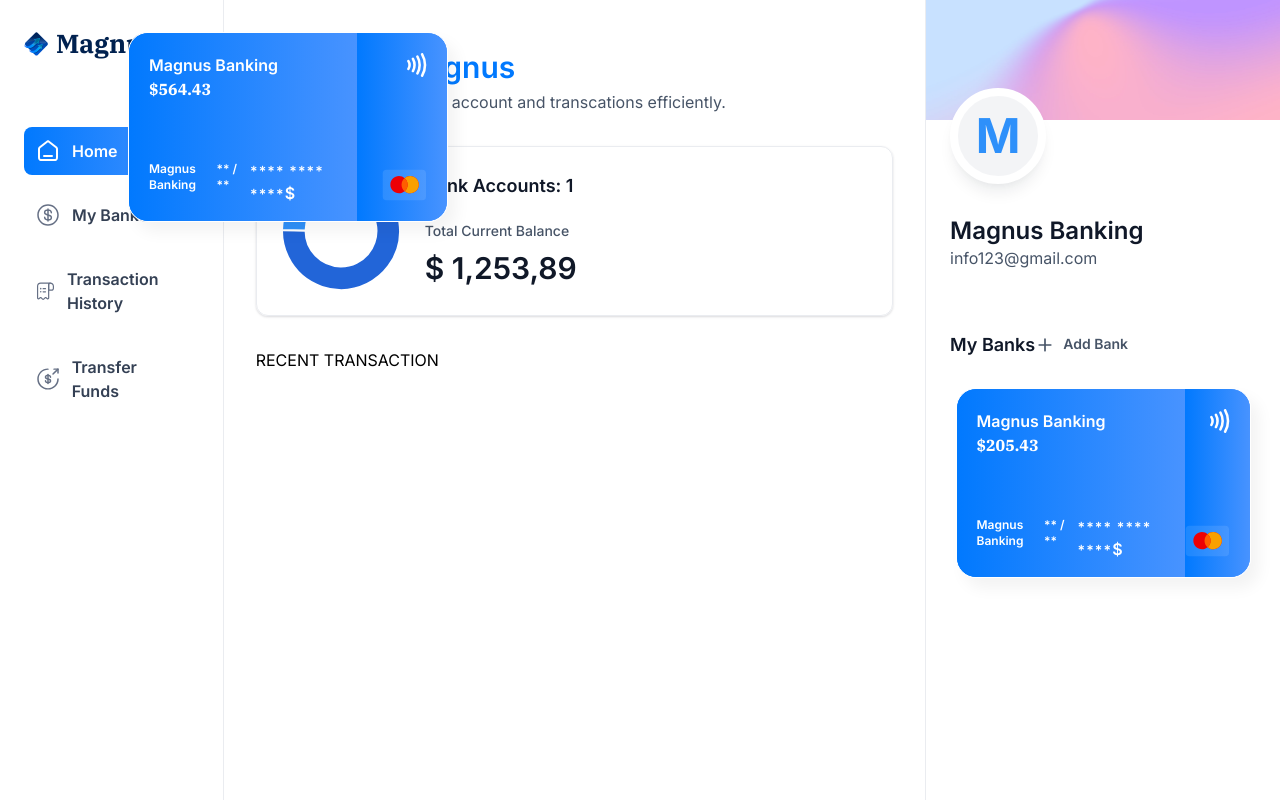
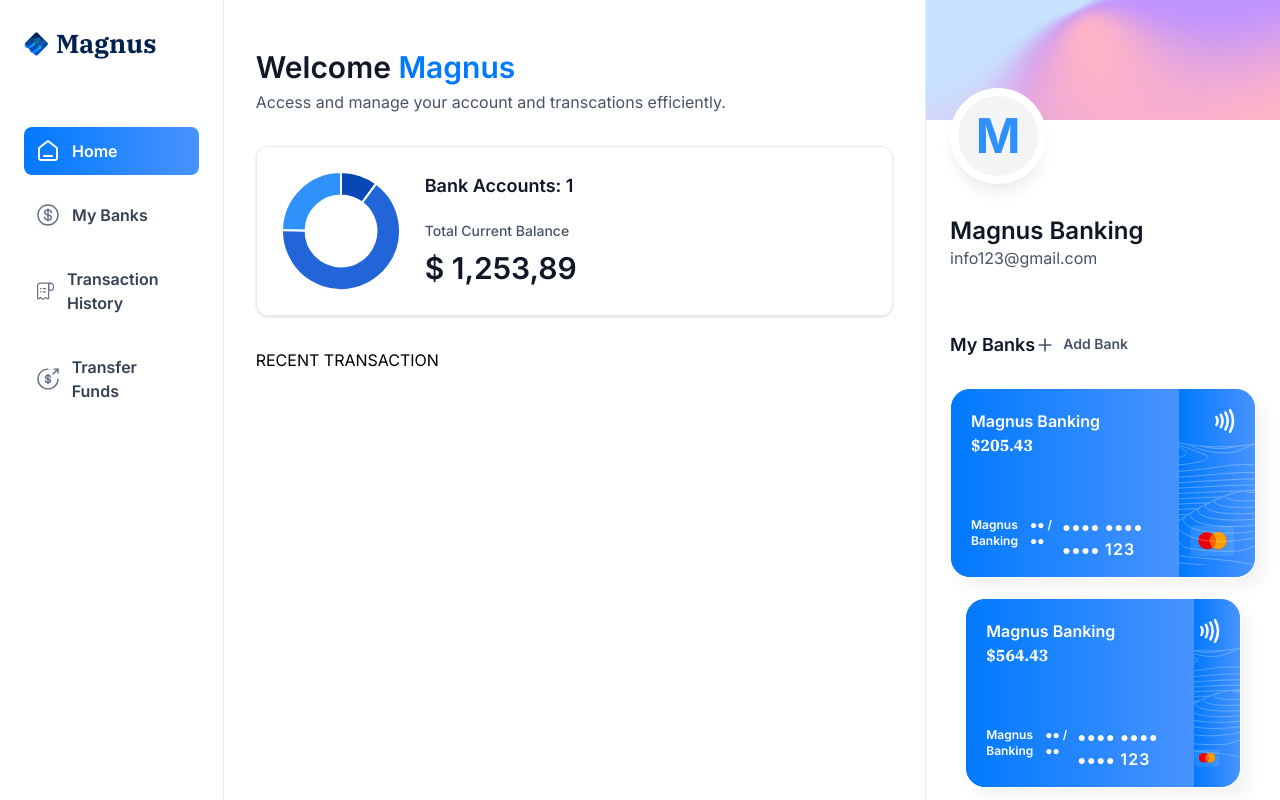
Before and after one commit to MuazMu/Magnus-Online-Banking-System, a Next.js app: page / in a window 1280 px wide. Built offline with nearby package versions, Linux system fonts and the light colour scheme.

Commit message:
Updated Mobile navbar Implemented link Route Updated Home layout

```diff
--- /dev/null
+++ b/app/(root)/my-banks/page.tsx
@@ -0,0 +1,9 @@
+import React from 'react'
+
+const MyBanks = () => {
+  return (
+    <div>MyBanks</div>
+  )
+}
+
+export default MyBanks
--- /dev/null
+++ b/app/(root)/payment-transfer/page.tsx
@@ -0,0 +1,9 @@
+import React from 'react'
+
+const Transfer = () => {
+  return (
+    <div>paymenttransfer</div>
+  )
+}
+
+export default Transfer
--- /dev/null
+++ b/app/(root)/transaction-history/page.tsx
@@ -0,0 +1,9 @@
+import React from 'react'
+
+const TransactionHistory = () => {
+  return (
+    <div>TransactionHistory</div>
+  )
+}
+
+export default TransactionHistory
--- a/components/BankCard.tsx
+++ b/components/BankCard.tsx
@@ -22,11 +22,11 @@
                         {userName}
                     </h1>
                     <h2 className='text-12 font-semibold text-white'>
-                        ** / **
+                    ●● / ●●
                     </h2>
                 </div>
                 <p className="text-14 font-semibold tracking-[1.1px] text-white">
-                    **** **** ****<span className="text-16">${account.mask}</span>
+                ●●●● ●●●● ●●●● <span className="text-16">123{account.mask}</span>
                 </p>
             </article>
         </div>
@@ -43,10 +43,21 @@
                 width={45}
                 height={32}
                 alt="mastercard"
+                className="ml-5"
             />
 
         </div>
+
+        <Image
+            src="/icons/lines.svg"
+            width={316}
+            height={190}
+            alt="lines"
+            className="absolute top-0 left-0"
+        />
       </Link>
+
+    {/*COPY*/}
 
     </div>
   )
--- a/components/MobileNav.tsx
+++ b/components/MobileNav.tsx
@@ -11,10 +11,11 @@
 } from "@/components/ui/sheet"
 import { sidebarLinks } from "@/constants"
 import { cn } from "@/lib/utils"
-import { Link } from "lucide-react"
+import Link from 'next/link'
 
 import Image from "next/image"
 import { usePathname } from "next/navigation"
+import next from "next"
 
 const MobileNav = ({ user }:MobileNavProps) => {
   const pathname = usePathname();
--- a/components/RightSidebar.tsx
+++ b/components/RightSidebar.tsx
@@ -51,7 +51,7 @@
               />
             </div>
             {banks[1] && (
-              <div className="absolute right-0 top-8 z-0 w-[90%]">
+              <div className="relative right-0 top-0 z-10 w-[90%]">
                 <BankCard
                  key={banks[1].$id}
                  account={banks[1]}
```
